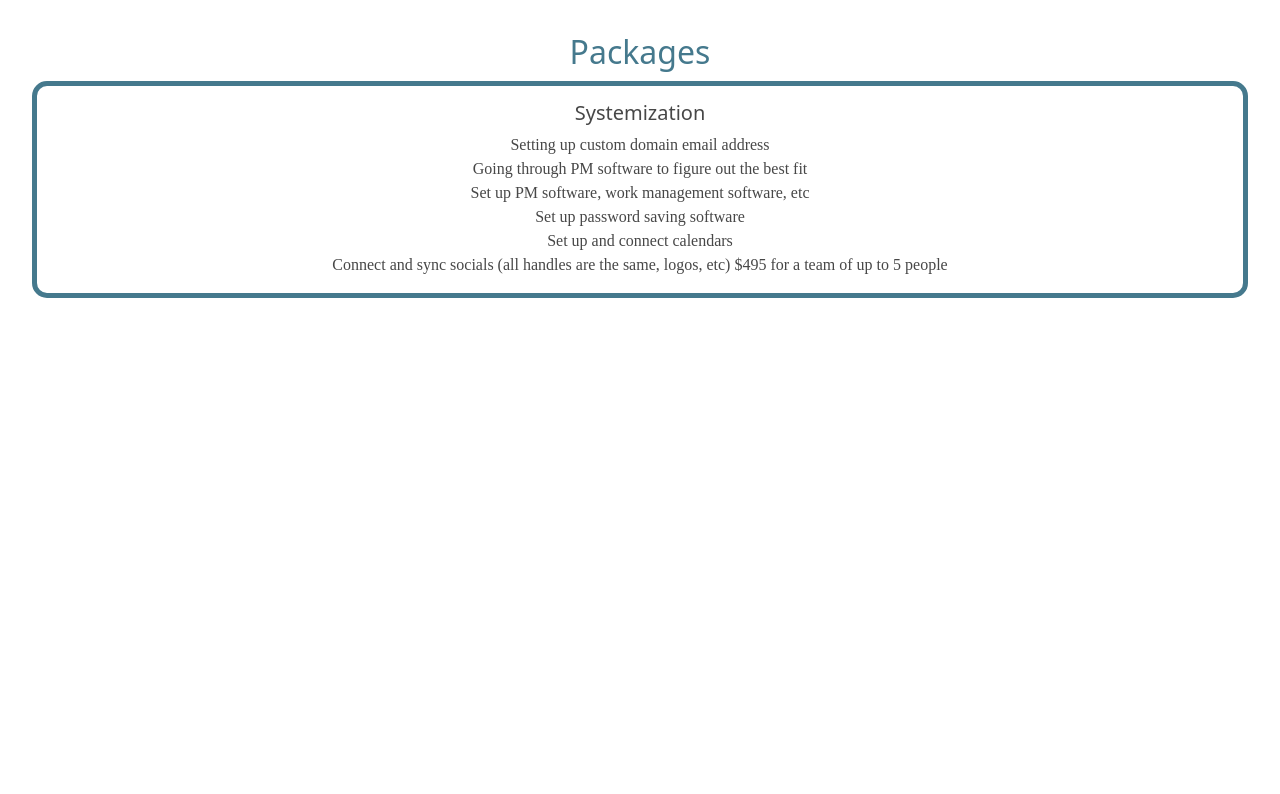
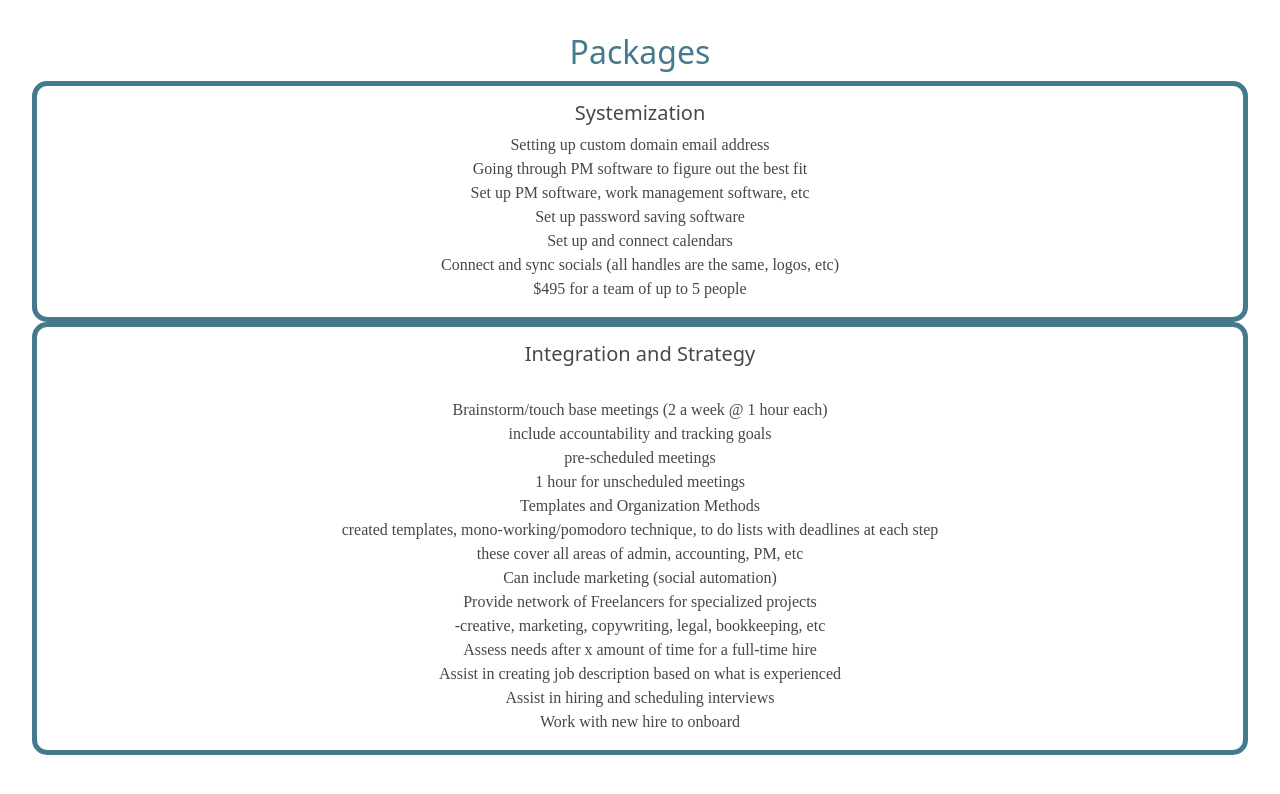
Before and after one commit to rhkearns/streamlined_1, a React (Create React App) app: page /packages in a window 1280 px wide. Shown: the part 356-1150 px from the top of the page. Before the commit the page ends 800 px from the top, so only its background shows below. Built offline with nearby package versions, Linux system fonts and the light colour scheme; a web font is replaced by a local one.

Commit message:
package 2 details

```diff
--- a/src/pages/Packages/Packages.jsx
+++ b/src/pages/Packages/Packages.jsx
@@ -17,7 +17,26 @@ const Packages = () => {
 	<br />Set up and connect calendars
 	<br />Connect and sync socials (all handles are the same, logos, etc)
 
-$495 for a team of up to 5 people</p>
+	<br />$495 for a team of up to 5 people</p>
+			</div>
+			<div id="packages-section">
+		<h5>Integration and Strategy</h5>
+			<p>
+			<br />Brainstorm/touch base meetings (2 a week @ 1 hour each)
+			<br />include accountability and tracking goals
+		<br />pre-scheduled meetings
+		<br />1 hour for unscheduled meetings
+		<br />Templates and Organization Methods
+	<br />created templates, mono-working/pomodoro technique, to do lists with
+                 deadlines at each step
+				 <br />these cover all areas of admin, accounting, PM, etc
+		<br />Can include marketing (social automation)
+		<br />Provide network of Freelancers for specialized projects
+	<br />-creative, marketing, copywriting, legal, bookkeeping, etc
+		<br />Assess needs after x amount of time for a full-time hire
+	<br />Assist in creating job description based on what is experienced
+	<br />Assist in hiring and scheduling interviews
+	<br />Work with new hire to onboard</p>
 			</div>
 			</div>
 	);
```
